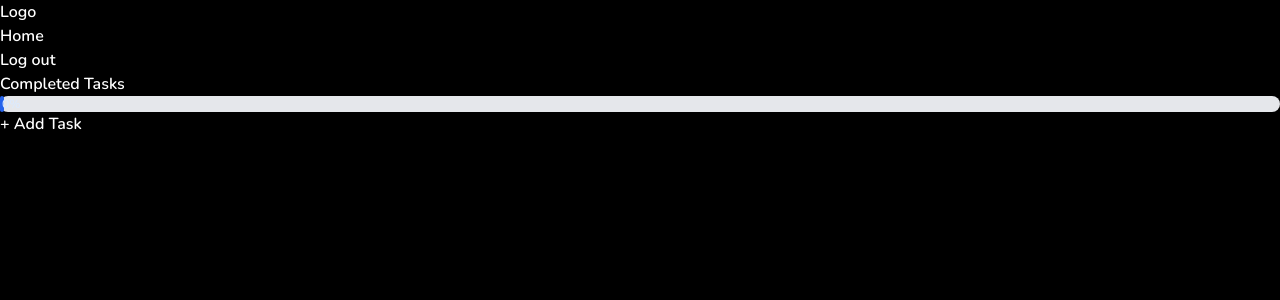
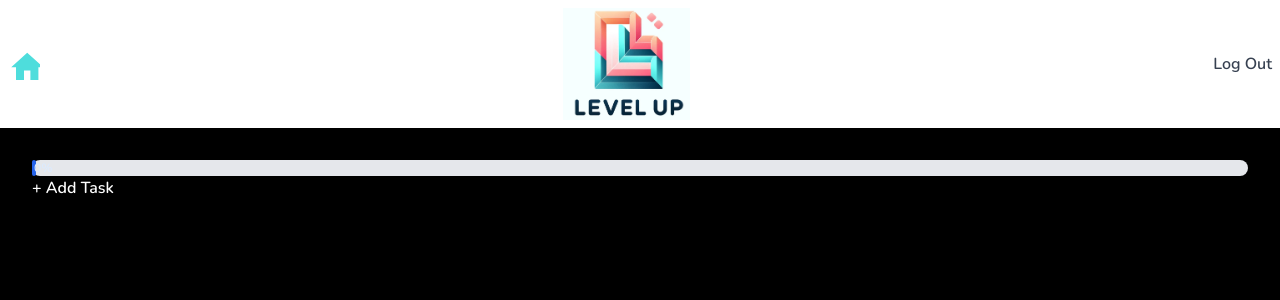
Before and after one commit to gimpoco1/Level-Up, a Next.js app in the folder level-up-2/: page /HomePage in a window 1280 px wide. Shown: the top 300 px of the page. Built offline with nearby package versions, Linux system fonts and the light colour scheme.

Commit message:
styled navbar

```diff
--- /dev/null
+++ b/level-up-2/app/HomePage/layout.jsx
@@ -0,0 +1,25 @@
+export default function HomeLayout({ children }) {
+  return (
+    <html lang="en">
+    <body >
+    <nav className="fixed top-0 left-0 w-full flex items-center justify-between p-2 bg-white shadow-md z-50">
+          <a href="/HomePage" className="flex-shrink-0 text-blue-600 hover:text-blue-800">
+            <svg className="h-8 w-8" fill="#4edddc" viewBox="0 0 20 20" xmlns="http://www.w3.org/2000/svg"><path d="M10 20v-6h4v6h5v-8h3L12 3 2 12h3v8z"/></svg>
+          </a>
+
+          <div className="flex-grow text-center">
+            <a href="/HomePage" className="inline-block">
+              <img src="/logo1.png" alt="Level Up Logo" className="h-20 md:h-28 inline-block" />
+            </a>
+          </div>
+
+          <a href="/" className="flex-shrink-0 text-gray-700 hover:text-gray-500">Log Out</a>
+        </nav>
+
+        <main className="container mx-auto px-4 mt-8">
+          {children}
+        </main>
+      </body>
+  </html>
+  )
+}
--- /dev/null
+++ b/level-up-2/app/Profile/page.jsx
@@ -0,0 +1,6 @@
+export default function Profile() {
+    return(
+        <div>
+        </div>
+    )
+}
--- a/level-up-2/app/about/page.jsx
+++ /dev/null
@@ -1,7 +0,0 @@
-export default function About() {
-    return(
-        <div>
-            <h1>About Page</h1>
-        </div>
-    )
-}
--- a/level-up-2/app/completed/page.jsx
+++ /dev/null
@@ -1,11 +0,0 @@
-import React from 'react'
-
-const Completed = () => {
-  return (
-    <div>
-
-    </div>
-  )
-}
-
-export default Completed
--- a/level-up-2/app/layout.jsx
+++ b/level-up-2/app/layout.jsx
@@ -6,6 +6,7 @@ const nunito = Nunito({
   subsets: ['latin-ext'],
   variable: '--font-nunito'
 })
+
 export const metadata = {
   title: 'Level Up',
   description: 'Generated by create next app',
@@ -14,23 +15,18 @@ export const metadata = {
 export default function RootLayout({ children }) {
   return (
     <html lang="en">
-      <body className={`${nunito.className}`} >
-        <nav>
-          <h1>Logo</h1>
-          <ul>
-          <li>
-            <a href="/HomePage">Home</a>
-          </li>
-          <li>
-            <a href="/">Log out</a>
-          </li>
-          <li>
-            <a href="/completed">Completed Tasks</a>
-          </li>
+      <body className={`${nunito.className} bg-gray-100`}>
+        <nav className="flex justify-between items-center p-2 bg-white shadow-md">
+          <div className="flex-grow text-center">
+            {/* Logo */}
+            <img src="/logo1.png" alt="Level Up Logo" className="h-20 md:h-28" />
 
-          </ul>
+          </div>
         </nav>
-        {children}</body>
+        <main className="container mx-auto px-4 mt-8">
+          {children}
+        </main>
+      </body>
     </html>
   )
 }
```
Also changed, not shown: level-up-2/app/Profile/error.jsx (renamed from level-up-2/app/about/error.jsx), level-up-2/public/logo1.png (added).
